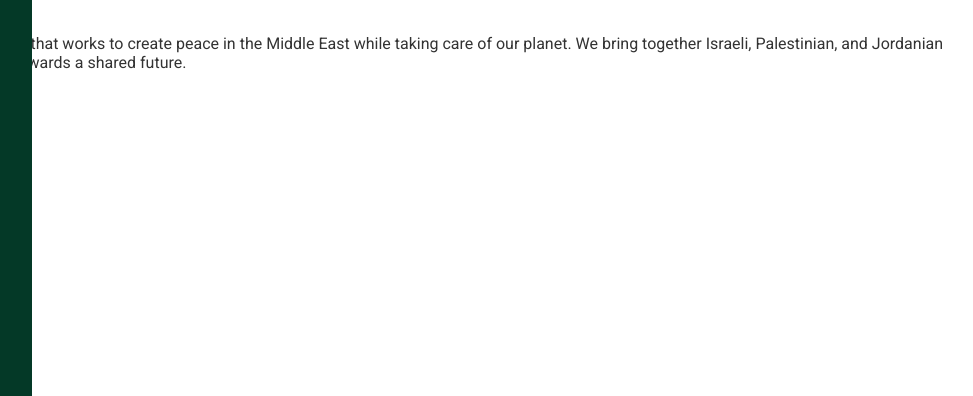
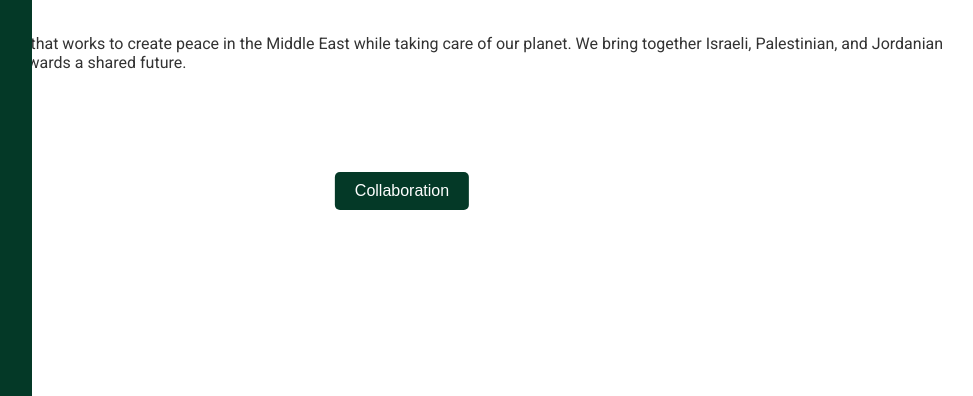
Before and after one commit to shahdtr24-meet/Case-studies-project, a Flask app: page / in a window 1280 px wide. Shown: the part 404-800 px from the top of the page, without its empty margins (238-1211 px from the left). Run offline with Flask 3, Linux system fonts and the light colour scheme; some libraries are stand-ins or nearby versions.

Commit message:
Update home.html

```diff
--- a/templatemo_582_tale_seo_agency/templates/home.html
+++ b/templatemo_582_tale_seo_agency/templates/home.html
@@ -36,6 +36,16 @@
         </div>
         <div class="collaboration">
             <button class="collab-toggle">Collaboration</button>
+            <style>
+                .collaboration {
+                margin: 0;
+                position: absolute;
+                top: 75%;
+                left: 50%;
+                -ms-transform: translate(-50%, -50%);
+                transform: translate(-50%, -50%);
+                    }
+            </style>
             <div class="collab-content">
                 <p>As a part of our extended social reach program, EcoPeace has collaborated and connected with other companies with a similar vision to ours. We aim to reach as many people as possible from our target audience and achieve our beautiful vision: a step closer to peace, and an improved climate in our surroundings.</p>
                 <p>A little about one of our prestigious collaborators: One of our collaborations is with a European Studies program that is launched partly in Dusseldorf, Germany, at the Heinrich Heine University. The program was founded in 2004 by Ambassador Avi Primor, together with HRH Prince El-Hassan bin Talal, who founded the Royal Scientific Society in Amman, and Prof. Sari Nusseibeh, the president of Al-Quds University in East Jerusalem.</p>
```
